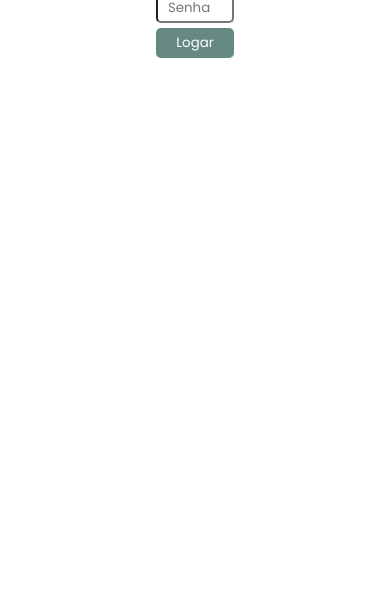
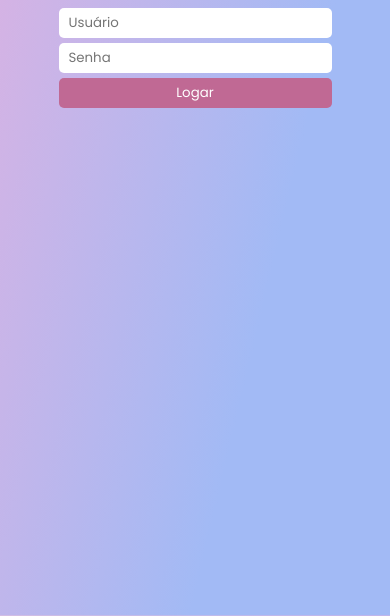
Before and after one commit to MariaE-duarda/third-grade-raffle, a website: page login.html in a window 390 px wide. Shown: the part 250-866 px from the top of the page. Before the commit the page ends 844 px from the top, so only its background shows below. Drawn offline with Linux system fonts and the light colour scheme.

Commit message:
tela de login
responsividade e cor

```diff
--- a/login.html
+++ b/login.html
@@ -9,7 +9,7 @@
 </head>
 <body>
     <div class="header">
-        <h1>Vendedores</h1>
+        <h1>Rifa Terceirão</h1>
         <h2>Login</h2>
     </div>
     <div class="formulario">
--- a/styles/login.css
+++ b/styles/login.css
@@ -7,9 +7,29 @@
     font-family: 'Poppins';
 }
 
+body{
+    height: 84.80vh;
+    background-image: linear-gradient( 103.3deg,  rgba(252,225,208,1) 30%, rgba(255,173,214,1) 55.7%, rgba(162,186,245,1) 81.8% );
+    background-size: 400% 400%;
+    animation: backgroundTransition 10s ease-out infinite;
+}
+
+@keyframes backgroundTransition {
+    0% {
+        background-position:  0% 80%;
+    }
+    50% {
+        background-position: 80% 100%;
+    }
+    100% {
+        background-position: 0% 90%;
+    }
+}
+
 .header{
-    margin-top: 100px;
+    margin-top: 150px;
     text-align: center;
+    color: rgb(138, 75, 106);
 }
 
 .formulario{
@@ -26,12 +46,35 @@ input, button{
 
 input{
     padding: 10px;
+    border: none;
 }
 
 button{
     border: none;
     border-radius: 5px;
-    background-color: #678983;
+    background-color: rgb(192, 105, 148);
     color: white;
     cursor: pointer;
 }
+
+button:hover{
+    background-color: #3f5752;
+}
+
+@media(max-width: 1000px){
+    input, button{
+        width: 40%;
+    }
+}
+
+@media(max-width: 700px){
+    input, button{
+        width: 60%;
+    }
+}
+
+@media(max-width:390px){
+    input, button{
+        width: 70%
+    }
+}
```
